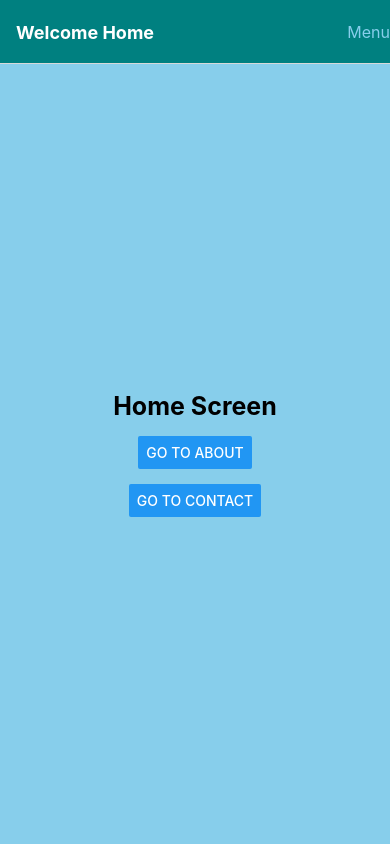
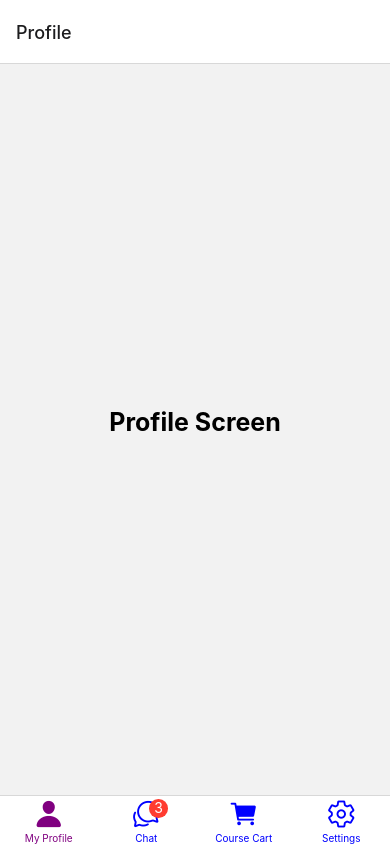
Before and after one commit to muazimmaqbool/ReactNative_Navigation, a React Native app: screen / in a window 390 px wide. Built offline with nearby package versions, Linux system fonts and the light colour scheme.

Commit message:
tab navigation intro

```diff
--- a/App.js
+++ b/App.js
@@ -1,95 +1,52 @@
-/*
- To work with react navigation properly we need a wrapping component for the whole app
- i.e the navigation container component
- go back to docs:https://reactnavigation.org/docs/getting-started/
- and go to: Wrapping your app in NavigationContainer and copy the code below this heading and paste it here
- in app.js
- */
-
-//? if currently this files name is App.js, then you are working with Stack navigation when you work with others make sure
-//? change its name to App_Stack.js
-//! Rename its name back to App.js to make it work, when not working with it set its name to: App_Stack.js
-
-import * as React from "react";
+//! Rename its name back to App.js to make it work, when not working with it set its name to: App_Tab.js
 import { NavigationContainer } from "@react-navigation/native";
-//imported for using Navtive stack navigator
-import { createNativeStackNavigator } from "@react-navigation/native-stack";
-import HomeScreen from "./Components/Screens/1_For Stack Navigation/HomeScreen";
-import AboutScreen from "./Components/Screens/1_For Stack Navigation/AboutScreen";
-import { Pressable, Text } from "react-native";
-import Contact from "./Components/Screens/1_For Stack Navigation/Contact";
-
-//making native stack navigator instance
-const Stack = createNativeStackNavigator();
-
-
-export const AboutStack=()=>{
-  return(
-    <Stack.Navigator
-        initialRouteName="Home"
-        screenOptions={{
-          headerStyle: { backgroundColor: "teal" },
-          headerTintColor: "white", //back icon
-          headerTitleStyle: { fontWeight: "bold" },
-          headerRight: () => (
-            <Pressable onPress={() => alert("Menu Button Pressed")}>
-              <Text style={{ color: "skyblue", fontSize: 16}}>Menu</Text>
-            </Pressable>
-          ),
-          contentStyle: {
-            backgroundColor: "skyblue",
-          },
-        }}
-      >
-        <Stack.Screen
-          name="Home"
-          component={HomeScreen}
-          options={{
-            title: "Welcome Home",
-          }}
-        />
-        <Stack.Screen
-          name="About"
-          component={AboutScreen}
-          initialParams={{ name: "Guest" }}
-          options={{
-            //here title is not mentioned it will take title as name value
-            headerTitleAlign: "center",
-          }}
-        />
-        {/*used to explain dynamic stack navigation options */}
-        <Stack.Screen
-          name="Contact"
-          component={Contact}
-          initialParams={{ name: "Guest" }}
-          //dynamic change of title uusing options
-          // options={({ route }) => ({
-          //   // passed from HomeScreen
-          //   title: route.params.titleText,
-          // })}
-        />
-      </Stack.Navigator>
-  )
-}
+import { createBottomTabNavigator } from "@react-navigation/bottom-tabs";
+import Profile from "./Components/Screens/3_For Tab Nav/Profile";
+import Courses from "./Components/Screens/3_For Tab Nav/Courses";
+import Settings from "./Components/Screens/2_For Drawer Nav/SettingsScreen";
+import ChatScreen from "./Components/Screens/3_For Tab Nav/chatScreen"
+//using icons from expo icons
+import Ionicons from "@expo/vector-icons/Ionicons";
+const Tab = createBottomTabNavigator();
 
 export default function App() {
   return (
     <NavigationContainer>
-      <AboutStack />
+      <Tab.Navigator
+        screenOptions={{
+         // tabBarLabelPosition:"beside-icon",// sets title on the right side of icon (used inside tablets)
+          tabBarLabelPosition: "below-icon", //used inside mobile devices
+          tabBarShowLabel: true, //true by default , its false then tab label is hidden only icons are shown
+          tabBarActiveTintColor: "purple", //color of active tab
+          tabBarInactiveTintColor: "blue", // color of inactive tabs by default its "gray"
+        }}
+      >
+        <Tab.Screen
+          name="Profile"
+          component={Profile}
+          options={{
+            tabBarLabel: "My Profile", //changes tab label (otherwise it uses value of name prop here)
+            tabBarIcon: ({ color }) => ( //now icon color purple or gray i,e matches the tab color
+              <Ionicons name="person" size={30} color={color} />
+            ),
+            //tabBarBadge:4, //used to show text on top of tab icon, particularly useful for notifications or inbox tab that requires users attention
+          }}
+        />
+        <Tab.Screen name="Chat" component={ChatScreen} options={{
+            tabBarBadge:3,
+            tabBarIcon:({color})=>(<Ionicons color={color} size={30} name="chatbubbles-outline"/>)
+        }}/>
+        <Tab.Screen name="Courses" component={Courses} options={{
+            tabBarLabel:"Course Cart",
+            tabBarIcon:({color})=>(<Ionicons color={color} name="cart" size={30}/>)
+        }} />
+        <Tab.Screen name="Settings" component={Settings} options={{
+            tabBarIcon:({color})=>(<Ionicons color={color} name="settings-outline" size={30}/>)
+        }}/>
+      </Tab.Navigator>
     </NavigationContainer>
   );
 }
-
 /*
-?without using 'initiaRouteName'
- <Stack.Navigator>
-      <Stack.Screen name="Home" component={HomeScreen}/> //! this will be the initial screen as its on top
-      <Stack.Screen name="About" component={AboutScreen}/>
-  </Stack.Navigator>
-
-?Using 'initialRouteName'
-<Stack.Navigator initialRouteName="About">
-      <Stack.Screen name="Home" component={HomeScreen}/>
-      <Stack.Screen name="About" component={AboutScreen}/> //? now this will be the initial screen as its mentioned in initialRouteName
-  </Stack.Navigator>
- */
+settings is of Drawer Navigation
+*/
```
Also changed, not shown: App_Tab.js (deleted, +0 -52 lines), Components/3_Tab navigation/A_TabNavigation.js (+3 -4 lines).
